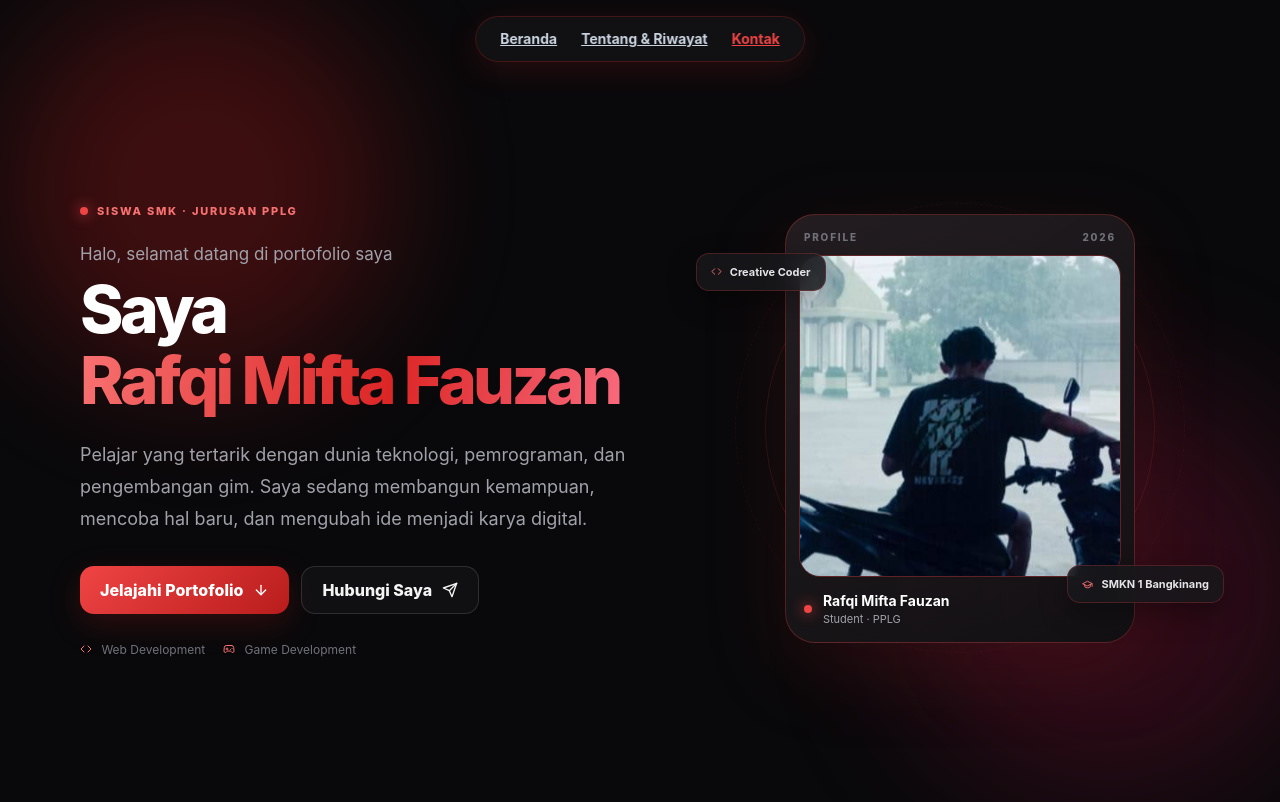
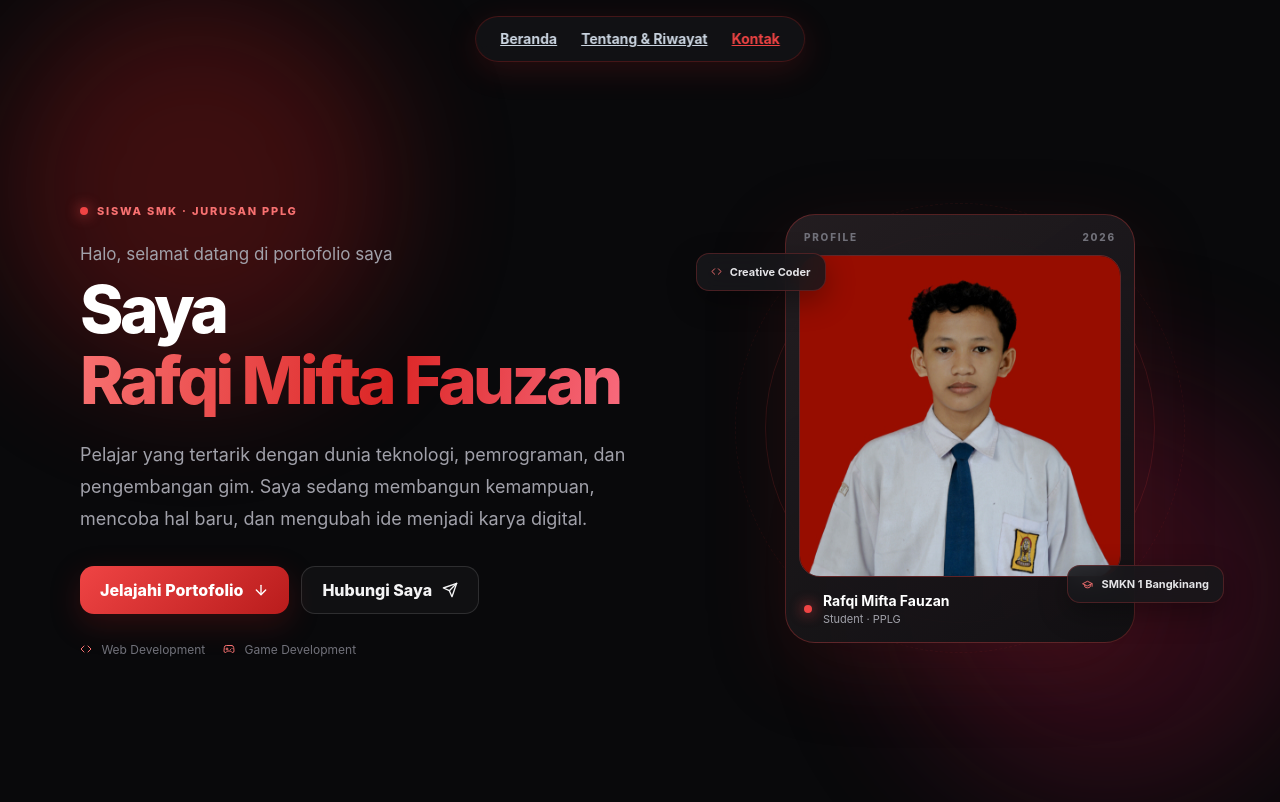
Before and after one commit to rafqimiftafauzan-cpu/portofolio, a plain HTML site: page index.html in a window 1280 px wide. Shown: the top 802 px of the page. Drawn offline with Linux system fonts and the light colour scheme.

Commit message:
index.html

```diff
--- a/index.html
+++ b/index.html
@@ -214,7 +214,7 @@
      PANEL PENGATURAN — tema, fitur, urutan, link, angka. (Teks ada di PANEL TEKS.)
      ========================================================================== */
   const CONFIG = {
-    photo: 'foto.jpg',        // GANTI FOTO: simpan foto.jpg satu folder dengan index.html
+    photo: 'fotonew.jpg',        // GANTI FOTO: simpan foto.jpg satu folder dengan index.html
                                      // Jika file tidak ditemukan, otomatis tampil inisial nama
 
     theme: {
```
